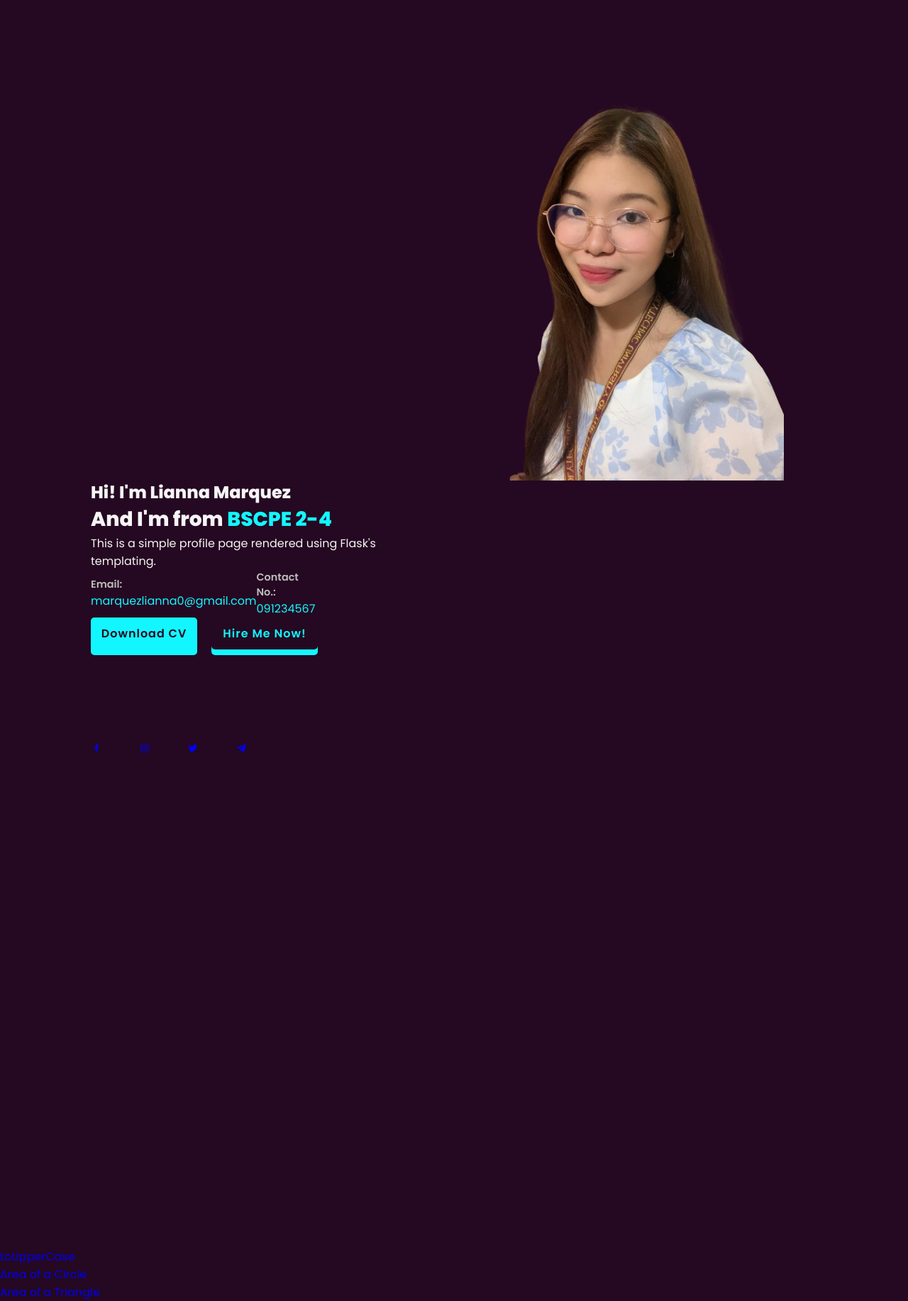
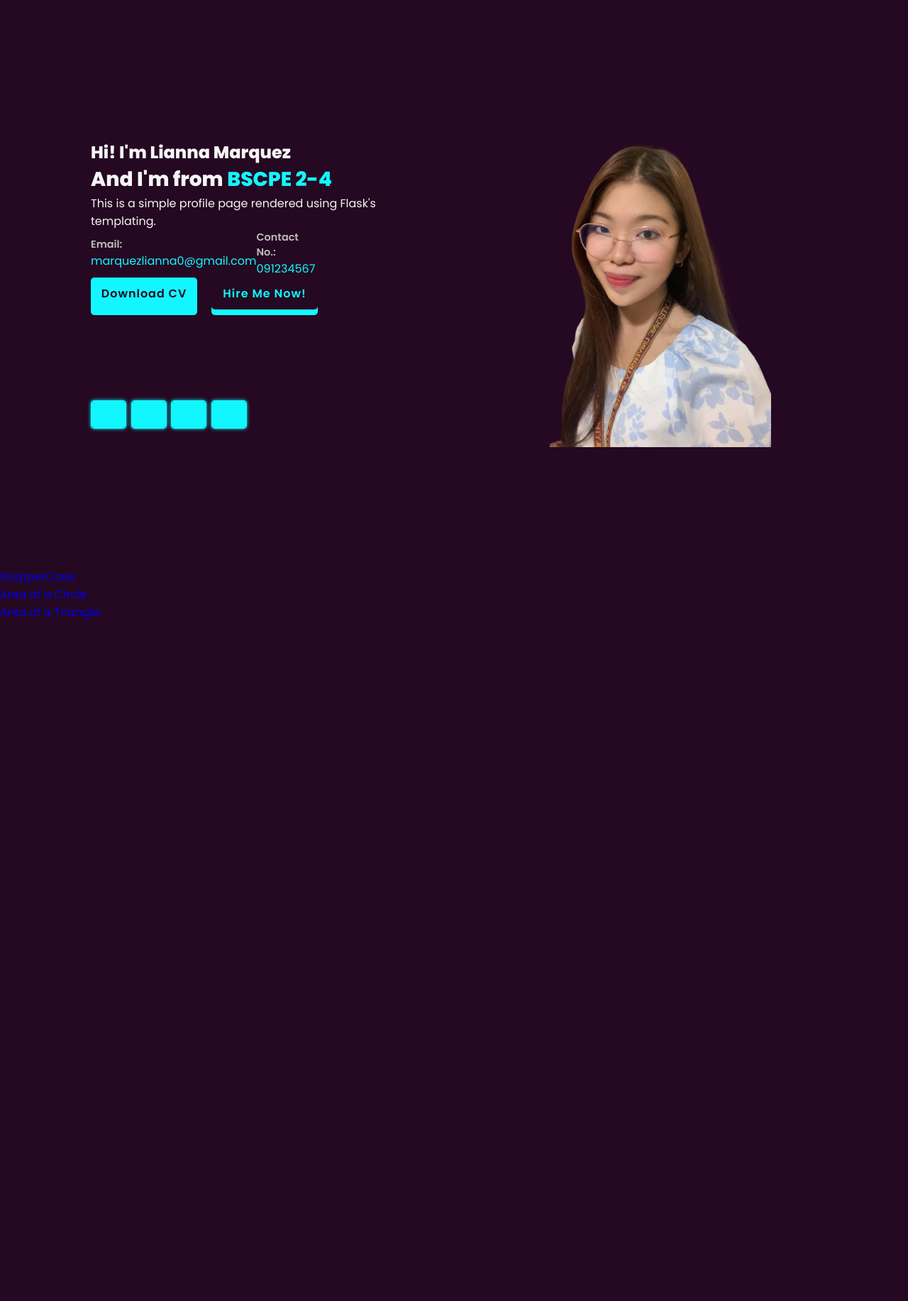
Before and after one commit to marquezlianna/Flask_Intro, a Flask app: page / in a window 1280 px wide. Shown: the part 79-1912 px from the top of the page at 71% size. After the commit the page ends 952 px from the top, so only its background shows below. Run offline with Flask 3, Linux system fonts and the light colour scheme.

Commit message:
Update style.css

```diff
--- a/Flask_Intro/static/style.css
+++ b/Flask_Intro/static/style.css
@@ -232,3 +232,70 @@ a.btn:nth-child(2)::before{
     width:  220px;
     height: 40px;
 }
+
+.social-icons a{
+    display:inline-flex;
+    width:  50px;
+    height: 100%;
+    justify-content: center;
+    align-items: center;
+    background: var(--bg-color);
+    color: var(--hover-color);
+    border: 2px solid var(--hover-color);
+    transition: .6s;
+    box-shadow: 0 0 0.3rem #12f7ff;
+    border-radius: 5px;
+    position: relative;
+    z-index: 1;
+    overflow: hidden;
+}
+
+.social-icons a i{
+    font-size: 1.5rem;
+}
+
+.social-icons a:hover{
+    color: var(--bg-color)
+}
+
+.social-icons a::before{
+    content: "";
+    position: absolute;
+    left: 0;
+    top:0;
+    width: 100%;
+    height:100%;
+    background: var(--hover-color);
+    transition: .6s;
+    z-index: -1;
+}
+
+.social-icons a:hover::before{
+    width: 100%;
+}
+
+.home-image{
+    position: relative;
+}
+
+.img-box{
+    text-align:center;
+}
+
+.img-box img{
+    width: 100%;
+    max-width: 350px;
+    height:auto;
+}
+
+.liquid-shape{
+    position: absolute;
+    width: 100%;
+    height: 100%;
+    z-index: -1;
+    top: 0%;
+}
+
+.liquid-shape:nth-child(2){
+    filter:blur(50px)
+}
```
